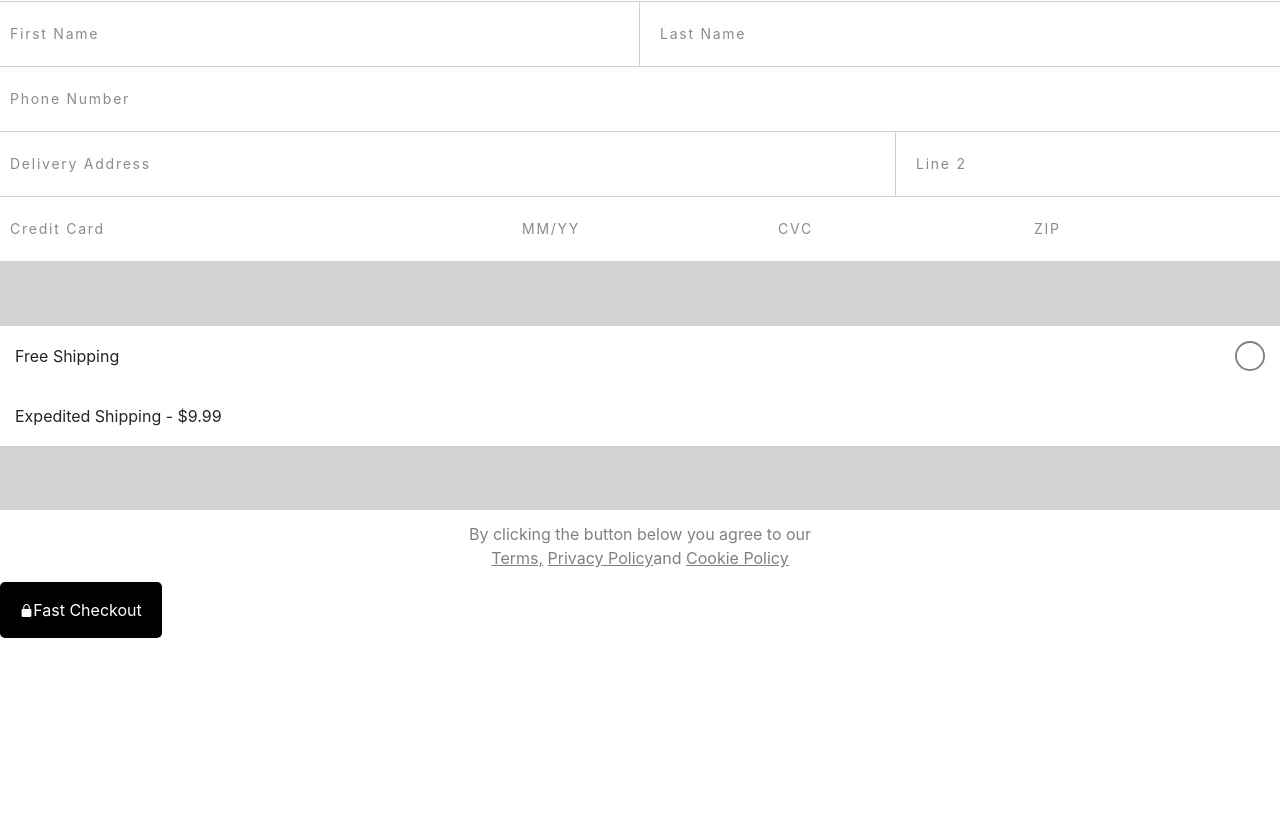
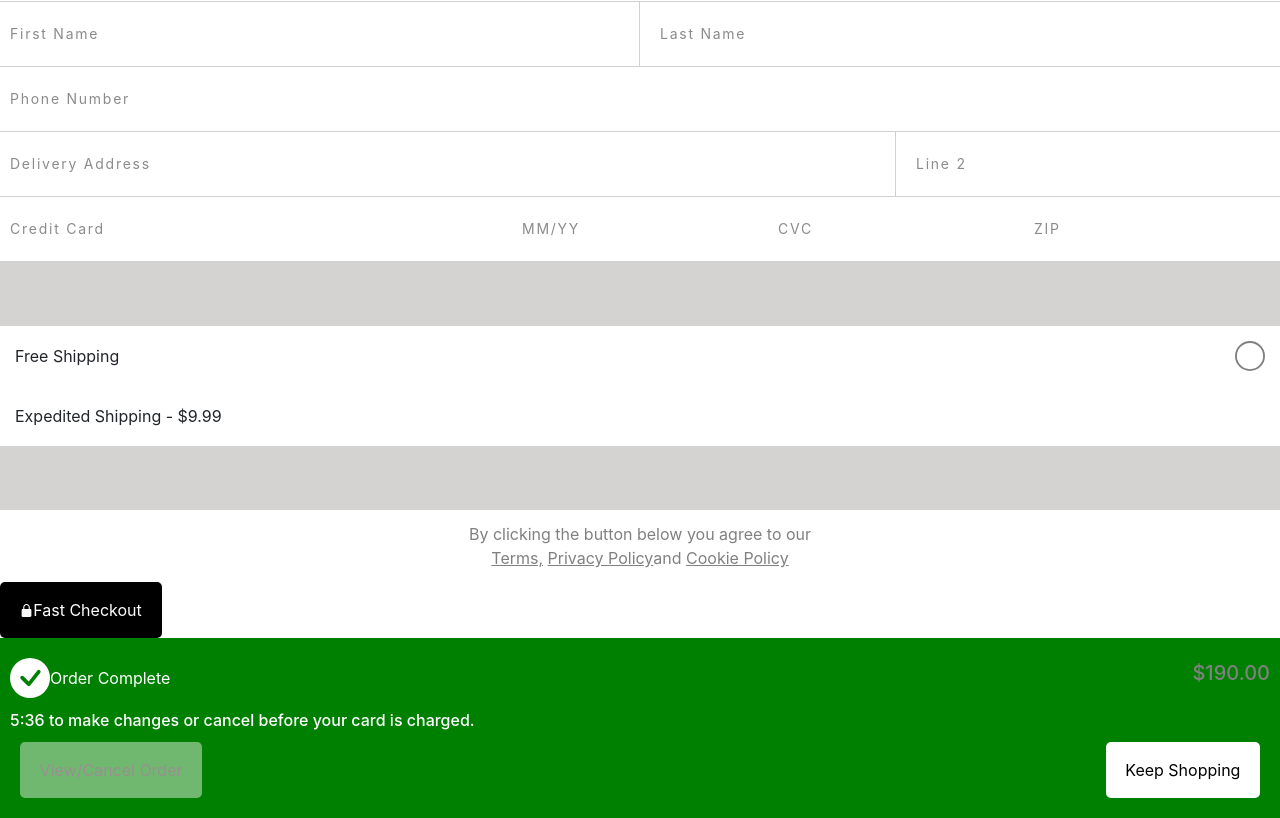
Before and after one commit to Sam-2019/Fast-Checkout-clone, a React (Create React App) app: page / in a window 1280 px wide. Shown: the part 775-1593 px from the top of the page. Before the commit the page ends 1413 px from the top, so only its background shows below. Built offline with nearby package versions, Linux system fonts and the light colour scheme.

Commit message:
added components

```diff
--- a/src/App.js
+++ b/src/App.js
@@ -2,7 +2,9 @@ import React from "react";
 import "bootstrap/dist/css/bootstrap.css";
 import Navigation from "./Navigation/Navigation";
 import Product from "./Product/Product";
-import Checkout from "./Checkout/Checkout";
+import Order from './Order/Order Complete'
+import Checkout from './Checkout/Checkout'
+
 
 const App = () => {
   return (
@@ -10,6 +12,8 @@ const App = () => {
       <Navigation />
       <Product />
       <Checkout />
+      <Order />
+
 
       {/* <Button name="Fast Checkout" className="primary" />
       <Button name="Close" className="primary" />
```
